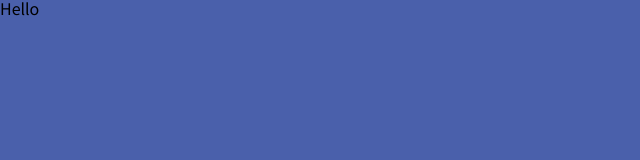
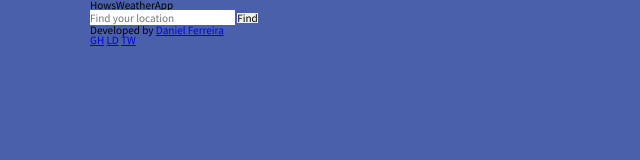
Before and after one commit to danielferreiradf/howstheweather, a website built with Parcel: page src/index.html in a window 1280 px wide. Shown: the whole page, without its empty margins (0-640 px from the left). Built offline with nearby package versions, Linux system fonts and the light colour scheme.

Commit message:
setup homepage html

```diff
--- a/src/index.html
+++ b/src/index.html
@@ -7,7 +7,55 @@
     <title>Document</title>
   </head>
   <body>
-    <p>Hello</p>
+    <header id="header">
+      <div class="container">
+        <nav class="nav">
+          <h1>HowsWeatherApp</h1>
+        </nav>
+      </div>
+    </header>
+
+    <section id="section-a">
+      <div class="container">
+        <div class="section-a-content">
+          <form>
+            <input
+              type="text"
+              id="city"
+              class="input-city"
+              placeholder="Find your location"
+            />
+            <button type="submit">Find</button>
+          </form>
+        </div>
+      </div>
+    </section>
+
+    <footer id="footer">
+      <div class="container">
+        <div class="footer-content">
+          <h1>
+            Developed by
+            <a href="https://www.danielferreiradf.com" target="_blank"
+              >Daniel Ferreira</a
+            >
+          </h1>
+          <div class="socials">
+            <a href="https://www.github.com/danielferreiradf" target="_blank"
+              >GH</a
+            >
+            <a
+              href="https://www.linkedin.com/in/danielferreiradf/"
+              target="_blank"
+              >LD</a
+            >
+            <a href="https://www.twitter.com/danferreiradfs" target="_blank"
+              >TW</a
+            >
+          </div>
+        </div>
+      </div>
+    </footer>
     <script src="./js/index.js"></script>
   </body>
 </html>
--- a/src/styles/base.scss
+++ b/src/styles/base.scss
@@ -1,5 +1,12 @@
 @import url("https://fonts.googleapis.com/css?family=Noto+Sans+KR:300,400,700&display=swap");
 
+html {
+  font-size: 62.5%;
+}
 body {
   font-family: "Noto Sans KR", sans-serif;
 }
+.container {
+  max-width: 1100px;
+  margin: 0 auto;
+}
--- /dev/null
+++ b/src/styles/home.scss
@@ -0,0 +1,3 @@
+p {
+  font-size: 1rem;
+}
--- a/src/styles/index.scss
+++ b/src/styles/index.scss
@@ -2,6 +2,7 @@
 @import "./base.scss";
 @import "./variables.scss";
 @import "./utilities.scss";
+@import "./base.scss";
 
 body {
   background-color: $color1;
```
